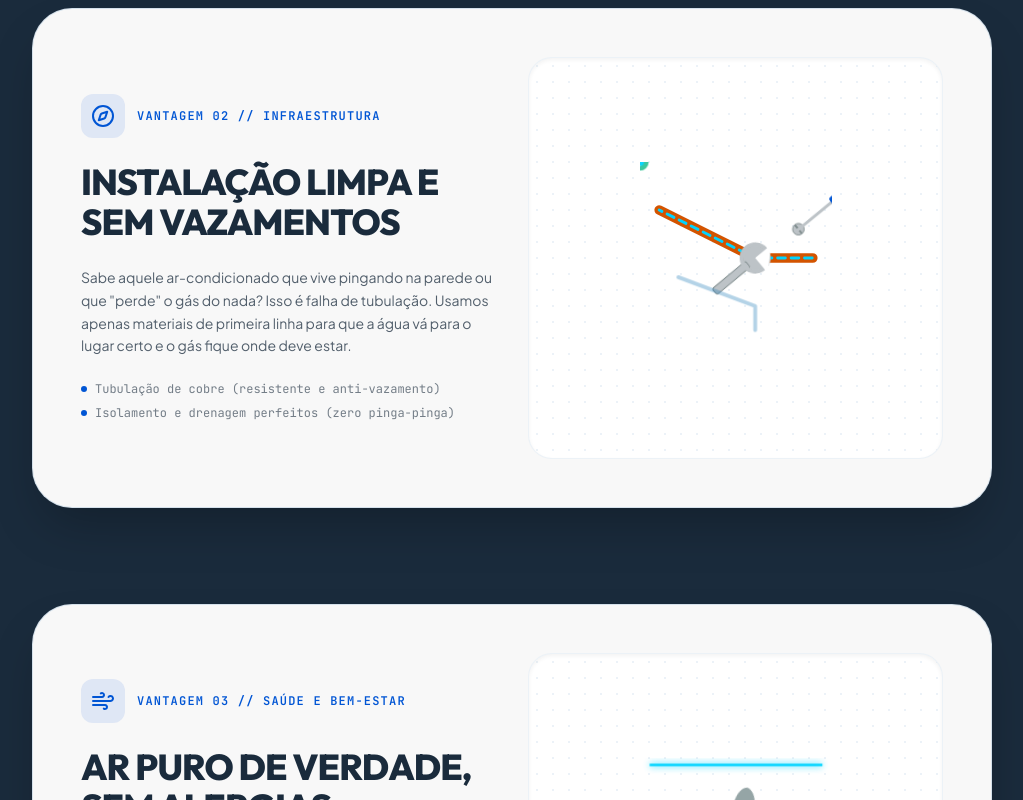
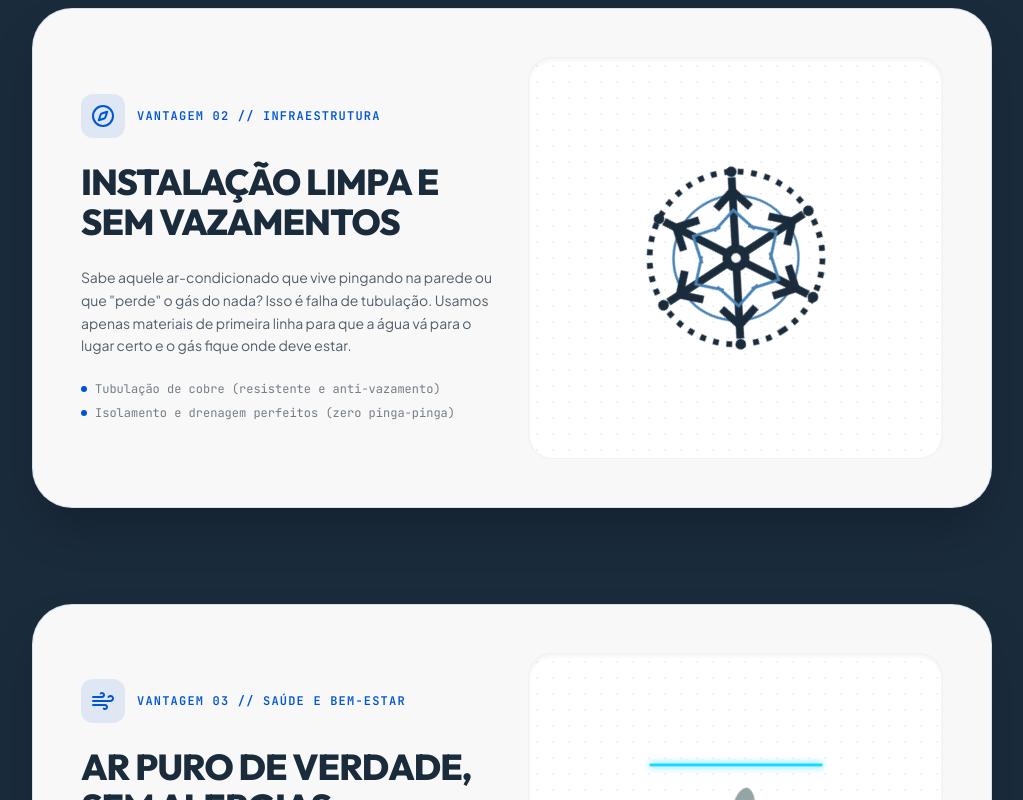
Before and after one commit to Pharmako/Refrigera--o-X, a React (Vite) app: page / in a window 1280 px wide. Shown: the part 2620-3420 px from the top of the page, without its empty margins (128-1151 px from the left). Built offline with nearby package versions, Linux system fonts and the light colour scheme.

Commit message:
REFRIGERAÇÃO X - 4
Site final, prospectar

```diff
--- a/src/components/Protocol.jsx
+++ b/src/components/Protocol.jsx
@@ -1,12 +1,14 @@
 import React, { useEffect, useRef } from 'react';
 import gsap from 'gsap';
 import { ScrollTrigger } from 'gsap/ScrollTrigger';
-import { ShieldCheck, Wind, Gauge, Compass } from 'lucide-react';
+import { Wind, Gauge, Compass } from 'lucide-react';
 
 gsap.registerPlugin(ScrollTrigger);
 
 export default function Protocol() {
   const containerRef = useRef(null);
+  const card2Ref = useRef(null);
+  const snowflakeRevealRef = useRef(null);
 
   useEffect(() => {
     const ctx = gsap.context(() => {
@@ -51,6 +53,28 @@ export default function Protocol() {
           scrub: 1
         }
       });
+
+      // GSAP Scroll Reveal for Card 2 Snowflake
+      const revealEl = snowflakeRevealRef.current;
+      if (revealEl) {
+        gsap.fromTo(revealEl,
+          {
+            scale: 1.5,
+            filter: 'blur(15px)',
+          },
+          {
+            scale: 1,
+            filter: 'blur(0px)',
+            duration: 1.5,
+            ease: 'power3.out',
+            scrollTrigger: {
+              trigger: card2Ref.current,
+              start: 'top 80%',
+              toggleActions: 'play none none none',
+            }
+          }
+        );
+      }
 
     }, containerRef);
 
@@ -160,8 +184,11 @@ export default function Protocol() {
           </div>
         </div>
 
-        {/* CARD 2: Laser Piping Scan */}
-        <div className="protocol-card sticky top-28 bg-[#F8F8F8] rounded-[2.5rem] p-8 md:p-12 border border-[#4682B4]/20 shadow-2xl text-[#1A2B3C] grid grid-cols-1 md:grid-cols-2 gap-8 items-center min-h-[500px]">
+        {/* CARD 2: Cryogenic Snowflake */}
+        <div
+          ref={card2Ref}
+          className="protocol-card sticky top-28 bg-[#F8F8F8] rounded-[2.5rem] p-8 md:p-12 border border-[#4682B4]/20 shadow-2xl text-[#1A2B3C] grid grid-cols-1 md:grid-cols-2 gap-8 items-center min-h-[500px]"
+        >
           <div className="space-y-6">
             <div className="flex items-center gap-3">
               <div className="p-2.5 rounded-xl bg-[#0055D4]/10 text-[#0055D4]">
@@ -192,93 +219,53 @@ export default function Protocol() {
             </ul>
           </div>
 
-          {/* Isometric Pipe & Drain visual */}
+          {/* 2D Schematic Snowflake Visual */}
           <div className="flex justify-center items-center h-[260px] md:h-full bg-white rounded-3xl p-6 border border-[#4682B4]/10 shadow-inner relative overflow-hidden">
             {/* Engineering grid lines */}
             <div className="absolute inset-0 bg-[radial-gradient(#4682B4_1px,transparent_1px)] [background-size:16px_16px] opacity-10"></div>
 
-            <svg viewBox="0 0 200 200" className="w-48 h-48 relative z-10">
-              {/* Outer copper pipe (Gás) */}
-              <path
-                d="M 20,50 L 120,100 H 180"
-                fill="none"
-                stroke="#D35400"
-                strokeWidth="10"
-                strokeLinecap="round"
-                strokeLinejoin="round"
-              />
-              {/* Inner gas flow wave (blue) */}
-              <path
-                d="M 20,50 L 120,100 H 180"
-                fill="none"
-                stroke="#00D4FF"
-                strokeWidth="3"
-                strokeLinecap="round"
-                strokeLinejoin="round"
-                strokeDasharray="8 6"
-                className="animate-pipe-flow"
-              />
+            {/* GSAP Reveal Wrapper */}
+            <div ref={snowflakeRevealRef} className="w-48 h-48 relative z-10 flex items-center justify-center">
+              <svg
+                viewBox="0 0 200 200"
+                className="w-full h-full animate-[spin_40s_linear_infinite]"
+              >
+                <defs>
+                  {/* Aqui definimos um "braço" do floco de neve com estética de engenharia */}
+                  <g id="tech-branch">
+                    {/* Haste principal grossa (estilo dente de engrenagem) */}
+                    <line x1="100" y1="100" x2="100" y2="20" stroke="#1A2B3C" strokeWidth="8" strokeLinecap="square" />
 
-              {/* Hexagon nut at connection (120, 100) */}
-              <polygon points="120,85 133,92 133,108 120,115 107,108 107,92" fill="#BDC3C7" stroke="#7F8C8D" strokeWidth="1.5" />
+                    {/* Ramificação superior (Escura e grossa) */}
+                    <path d="M 85 45 L 100 30 L 115 45" fill="none" stroke="#1A2B3C" strokeWidth="8" strokeLinecap="square" strokeLinejoin="miter" />
 
-              {/* Wrench (Chave de Boca/Rosca) tightening the nut */}
-              <g className="animate-wrench" style={{ transformOrigin: '120px 100px' }}>
-                {/* Wrench handle */}
-                <rect x="65" y="96" width="45" height="8" rx="2" fill="#BDC3C7" stroke="#7F8C8D" strokeWidth="1" transform="rotate(-45 120 100)" />
-                {/* Wrench head */}
-                <circle cx="120" cy="100" r="14" fill="none" stroke="#BDC3C7" strokeWidth="4.5" />
-                {/* Wrench jaw cutout (white to overlay nut) */}
-                <polygon points="120,100 135,85 135,115" fill="#ffffff" />
-              </g>
+                    {/* Ramificação inferior (Azul clara e fina, combinando com o círculo fino) */}
+                    <path d="M 80 70 L 100 50 L 120 70" fill="none" stroke="#4682B4" strokeWidth="3" strokeLinecap="square" strokeLinejoin="miter" />
 
-              {/* Screw head at (165, 70) */}
-              <g transform="translate(165, 70)">
-                <circle cx="0" cy="0" r="6" fill="#BDC3C7" stroke="#7F8C8D" strokeWidth="1" />
-                <line x1="-4" y1="-4" x2="4" y2="4" stroke="#7F8C8D" strokeWidth="2" className="animate-screw-rotate" style={{ transformOrigin: '0px 0px' }} />
-              </g>
+                    {/* Ponto mecânico na ponta superior (idêntico à bolinha flutuando na engrenagem da sua print) */}
+                    <circle cx="100" cy="10" r="5.5" fill="#1A2B3C" />
+                  </g>
+                </defs>
 
-              {/* Screwdriver (Chave de Fenda) tightening the screw */}
-              <g className="animate-screwdriver" style={{ transformOrigin: '165px 70px' }}>
-                {/* Shaft */}
-                <line x1="200" y1="35" x2="165" y2="70" stroke="#BDC3C7" strokeWidth="3" strokeLinecap="round" />
-                {/* Handle */}
-                <rect x="195" y="10" width="10" height="28" rx="3" fill="#0055D4" transform="rotate(45 200 35)" />
-              </g>
+                {/* 1. Círculo Externo Tracejado (Traço exato da sua print) */}
+                <circle cx="100" cy="100" r="90" fill="none" stroke="#1A2B3C" strokeWidth="6" strokeDasharray="6 8" />
 
-              {/* Drain pipe (Dreno) */}
-              <path
-                d="M 40,120 L 120,150 L 120,175"
-                fill="none"
-                stroke="#2980B9"
-                strokeWidth="4"
-                strokeLinecap="round"
-                strokeLinejoin="round"
-                opacity="0.35"
-              />
+                {/* 2. Círculo Interno Contínuo (Traço azul da sua print) */}
+                <circle cx="100" cy="100" r="65" fill="none" stroke="#4682B4" strokeWidth="2.5" />
 
-              {/* Checkmark ✅ at bottom of dreno */}
-              <g transform="translate(120, 175)" className="animate-check-pulse">
-                <circle cx="0" cy="0" r="9" fill="#10B981" />
-                <path
-                  d="M -3.5,0 L -0.5,3 L 3.5,-2.5"
-                  fill="none"
-                  stroke="white"
-                  strokeWidth="2.5"
-                  strokeLinecap="round"
-                  strokeLinejoin="round"
-                />
-              </g>
+                {/* 3. Multiplicação do braço do floco de neve (Simetria de 6 pontas) */}
+                <use href="#tech-branch" transform="rotate(0 100 100)" />
+                <use href="#tech-branch" transform="rotate(60 100 100)" />
+                <use href="#tech-branch" transform="rotate(120 100 100)" />
+                <use href="#tech-branch" transform="rotate(180 100 100)" />
+                <use href="#tech-branch" transform="rotate(240 100 100)" />
+                <use href="#tech-branch" transform="rotate(300 100 100)" />
 
-              {/* Water droplet sliding along dreno path */}
-              <circle r="4" fill="#00D4FF" opacity="0.95" filter="drop-shadow(0 1px 3px rgba(0,212,255,0.4))">
-                <animateMotion
-                  path="M 40,120 L 120,150 L 120,175"
-                  dur="3s"
-                  repeatCount="indefinite"
-                />
-              </circle>
-            </svg>
+                {/* 4. Núcleo Mecânico (O eixo central) */}
+                <circle cx="100" cy="100" r="14" fill="#1A2B3C" />
+                <circle cx="100" cy="100" r="5" fill="#F8F8F8" />
+              </svg>
+            </div>
           </div>
         </div>
 
--- a/src/index.css
+++ b/src/index.css
@@ -262,3 +262,19 @@ body {
   70% { transform: rotate(-40deg); }
   100% { transform: rotate(0deg); }
 }
+
+/* Card 2: Cryogenic Levitation & Spin */
+.snowflake-float-wrap {
+  animation: snowflake-float 4s ease-in-out infinite alternate;
+}
+.snowflake-spin-wrap {
+  animation: snowflake-spin 30s linear infinite;
+}
+@keyframes snowflake-float {
+  0% { transform: translateY(-15px); }
+  100% { transform: translateY(15px); }
+}
+@keyframes snowflake-spin {
+  from { transform: rotate(0deg); }
+  to { transform: rotate(360deg); }
+}
```
Also changed, not shown: public/snowflake.png (added), 1 other file (tests, documents, lock files or other folders).
